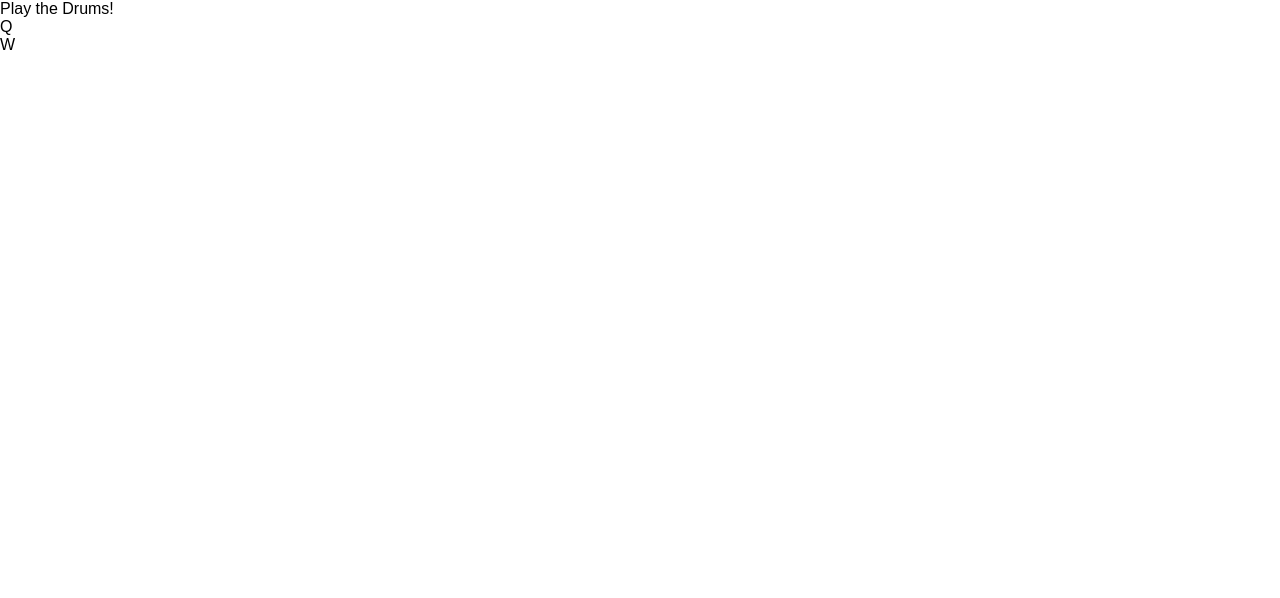
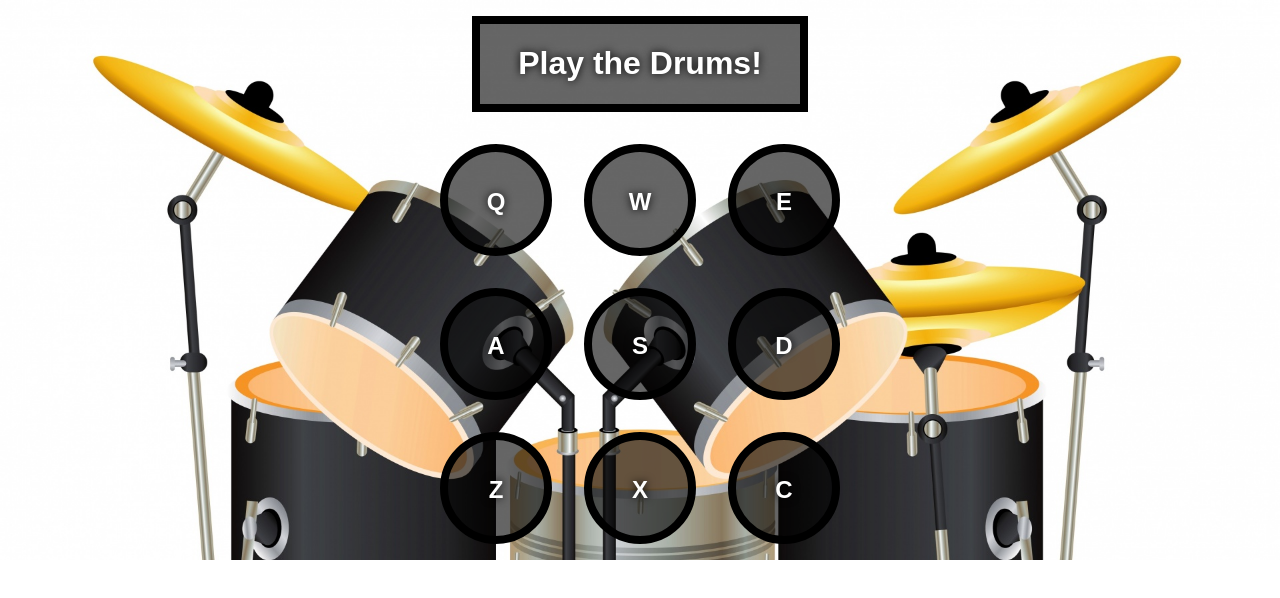
Before and after one commit to marthasharpe/React-Drum-Set, a React (Create React App) app: page / in a window 1280 px wide. Shown: the top 598 px of the page. Built offline with nearby package versions, Linux system fonts and the light colour scheme.

Commit message:
Sound plays on click

```diff
--- a/public/index.html
+++ b/public/index.html
@@ -37,5 +37,6 @@
       To begin the development, run `npm start` or `yarn start`.
       To create a production bundle, use `npm run build` or `yarn build`.
     -->
+    <script src="https://cdn.freecodecamp.org/testable-projects-fcc/v1/bundle.js"></script>
   </body>
 </html>
--- a/src/App.css
+++ /dev/null
@@ -1,3 +0,0 @@
-.App {
-  text-align: center;
-}
--- a/src/App.js
+++ b/src/App.js
@@ -1,10 +1,9 @@
 import React from 'react';
 import Container from './Container';
-import './App.css';
 
 function App() {
   return (
-    <div className="app-container">
+    <div className="app-container" style={{height: "100%"}}>
       <Container />
     </div>
   );
--- a/src/Container.js
+++ b/src/Container.js
@@ -5,29 +5,44 @@ import keyData from './keyData';
 
 let data = keyData;
 
+const containerStyle = {
+    display: "flex",
+    flexDirection: "column",
+    alignItems: "center",
+    height: "100%",
+    background: "url(drum-set.jpg)",
+    backgroundSize: "cover"
+}
+
+const keyContainer = {
+    display: "grid",
+    gridTemplateColumns: "1fr 1fr 1fr",
+    gridTemplateRows: "1fr 1fr 1fr"
+}
+
 class Container extends React.Component {
     state = {
         display: "Play the Drums!",
-        audio: null
       }
-    playClip = () => {
+    handleDisplay = (display) => {
         this.setState({
-            display: "boom",
-            audio: console.log("boom")
+            display,
         })
     }
     render() {
         return (
-            <div id="drum-machine">
+            <div id="drum-machine" style={containerStyle}>
                 <Display display={this.state.display}/>
-                {data.map(key => (
-                    <Keys
-                        playClip={this.playClip}
-                        key={key.id}
-                        name={key.name}
-                        file={key.file}
-                    />
-                ))}
+                <div className="key-container" style={keyContainer}>
+                    {data.map(key => (
+                        <Keys
+                            id={key.id}
+                            letter={key.letter}
+                            src={key.src}
+                            handleDisplay={this.handleDisplay}
+                        />
+                    ))}
+                </div>
             </div>
 
         )
--- a/src/Display.js
+++ b/src/Display.js
@@ -1,9 +1,20 @@
 import React from 'react';
+
+const displayStyle = {
+    border: ".5rem solid black",
+    transition: "all .07s ease",
+    margin: "1rem",
+    width: "20rem",
+    textAlign: "center",
+    color: "white",
+    background: "rgba(0,0,0,0.6)",
+    textShadow: "0 0 .5rem black"
+}
 
 const Display = ({display}) => {
     return (
-        <div id="display">
-            {display}
+        <div id="display" style={displayStyle}>
+            <h1>{display}</h1>
         </div>
     )
 }
--- a/src/Keys.js
+++ b/src/Keys.js
@@ -1,19 +1,44 @@
 import React from 'react';
 
-const Keys = (props) => {
+const keyStyle = {
+    border: ".5rem solid black",
+    borderRadius: "50%",
+    transition: "all .07s ease",
+    padding: "1rem",
+    margin: "1rem",
+    height: "4rem",
+    width: "4rem",
+    textAlign: "center",
+    color: "white",
+    background: "rgba(0,0,0,0.6)",
+    textShadow: "0 0 .5rem black"
+}
+
+class Keys extends React.Component {
+    handleClick = () => {
+        this.audio.play();
+        this.audio.currentTime = 0;
+        this.props.handleDisplay(this.props.id);
+    }
+    render(){
         return (
             <div
                 className="drum-pad"
-        id={props.id}
-        key={props.name}
-        onClick={props.playClip}>
+                style={keyStyle}
+                id={this.props.id}
+                key={this.props.id}
+                onClick={this.handleClick}
+                >
                 <audio
-            src={props.file}
+                    ref={ref => this.audio = ref}
                     className="clip"
-            id={props.name}/>
-        {props.name}
+                    id={this.props.letter}
+                    src={this.props.src}
+                    />
+                <h2>{this.props.letter}</h2>
             </div>
         );
     }
+}
 
 export default Keys;
--- a/src/index.css
+++ b/src/index.css
@@ -1,4 +1,6 @@
-body {
+html, body {
   margin: 0;
   font-family: "Oxygen", sans-serif;
+  height: 100%;
+  position: relative;
 }
--- a/src/keyData.js
+++ b/src/keyData.js
@@ -1,14 +1,49 @@
 const keyData = [
     {
-        name: "Q",
+        letter: "Q",
         id: "BOOM",
-        file: "/sounds/boom.wav"
+        src: "/sounds/boom.wav"
     },
     {
-        name: "W",
+        letter: "W",
         id: "CLAP",
-        file: "/sounds/clap.wav"
-    }
+        src: "/sounds/clap.wav"
+    },
+    {
+        letter: "E",
+        id: "HIHAT",
+        src: "/sounds/hihat.wav"
+    },
+    {
+        letter: "A",
+        id: "KICK",
+        src: "/sounds/kick.wav"
+    },
+    {
+        letter: "S",
+        id: "OPENHAT",
+        src: "/sounds/openhat.wav"
+    },
+    {
+        letter: "D",
+        id: "RIDE",
+        src: "/sounds/ride.wav"
+    },
+    {
+        letter: "Z",
+        id: "SNARE",
+        src: "/sounds/snare.wav"
+    },
+    {
+        letter: "X",
+        id: "TINK",
+        src: "/sounds/tink.wav"
+    },
+    {
+        letter: "C",
+        id: "TOM",
+        src: "/sounds/tom.wav"
+    },
 ]
 
 export default keyData;
```
Also changed, not shown: public/drum-set.jpg (added). Lines whose indentation alone changed are shown as unchanged.
